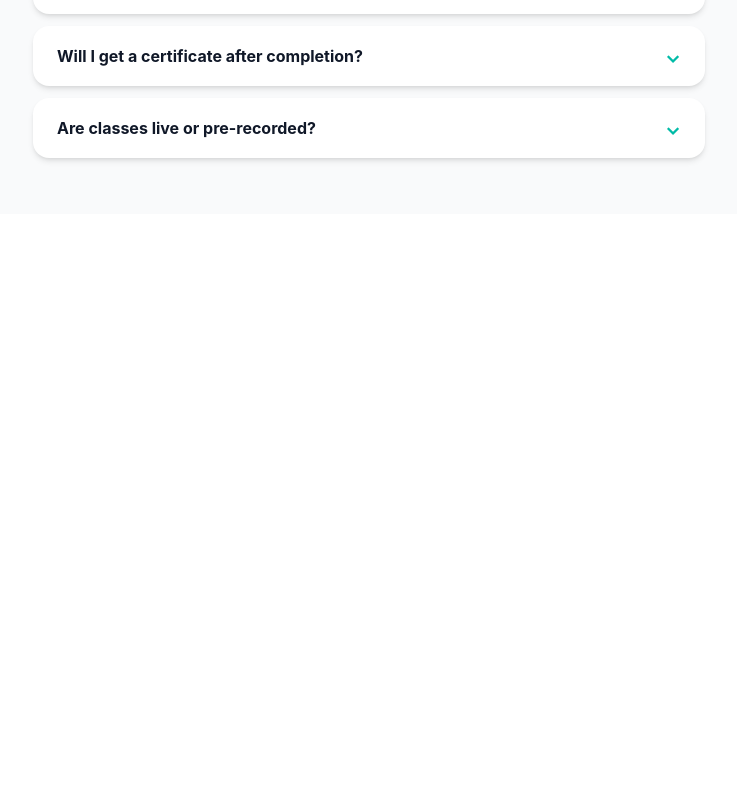
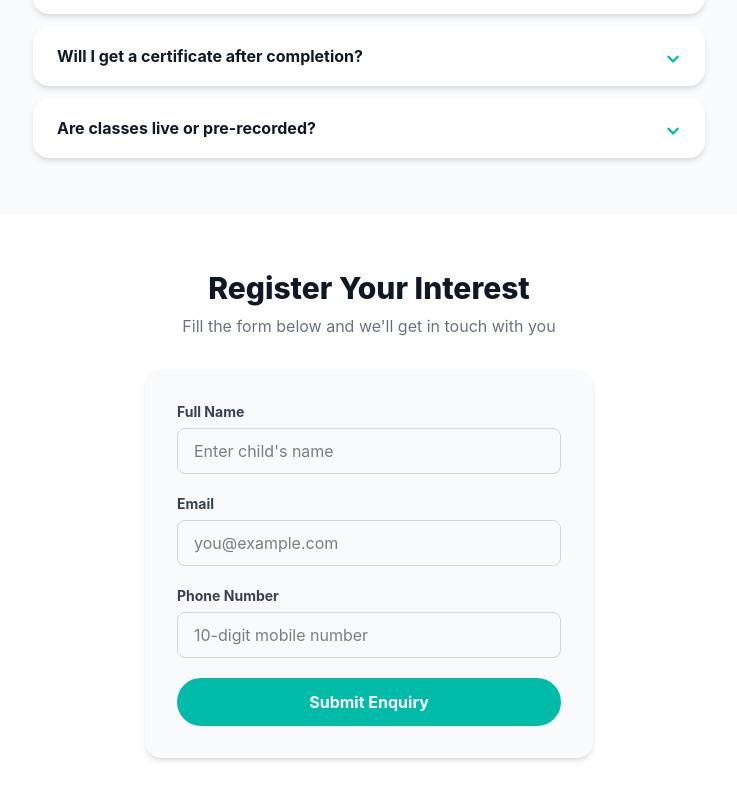
Before and after one commit to Ayaan005-sudo/kirdov, a React (Vite) app in the folder fronted/: page / in a window 1280 px wide. Shown: the part 1757-2557 px from the top of the page, without its empty margins (271-1008 px from the left). Before the commit the page ends 1971 px from the top, so only its background shows below. Built offline with nearby package versions, Linux system fonts and the light colour scheme.

Commit message:
registration form added

```diff
--- a/fronted/package.json
+++ b/fronted/package.json
@@ -12,7 +12,8 @@
   "dependencies": {
     "@tailwindcss/vite": "^4.3.1",
     "react": "^19.2.6",
-    "react-dom": "^19.2.6"
+    "react-dom": "^19.2.6",
+    "react-hook-form": "^7.79.0"
   },
   "devDependencies": {
     "@eslint/js": "^10.0.1",
--- a/fronted/src/App.jsx
+++ b/fronted/src/App.jsx
@@ -3,6 +3,7 @@ import HeroSection from './components/HeroSection';
 import WorkshopDetails from './components/WorkShopdetails';
 import LearningOutcomes from './components/LearningOutcomes';
 import FAQSection from './components/FAQSection';
+import RegistrationForm from './components/RegistrationForm';
 
 
 function App() {
@@ -12,6 +13,8 @@ function App() {
   <WorkshopDetails/>
   <LearningOutcomes/>
   <FAQSection/>
+  <RegistrationForm/>
+
   </>
   )
 }
--- /dev/null
+++ b/fronted/src/components/RegistrationForm.jsx
@@ -0,0 +1,145 @@
+// src/components/RegistrationForm.jsx
+
+import React, { useState } from 'react';
+import { useForm } from 'react-hook-form';
+
+const RegistrationForm = () => {
+
+  const {
+    register,
+    handleSubmit,
+    formState: { errors },
+    reset,
+  } = useForm();
+
+  const [isSubmitting, setIsSubmitting] = useState(false);
+  const [statusMessage, setStatusMessage] = useState(null); // success/error message
+
+  // Ye function tab chalega jab form VALID ho (saari validation pass ho jaye)
+  const onSubmit = async (data) => {
+    setIsSubmitting(true);
+    setStatusMessage(null);
+
+    try {
+      const response = await fetch('http://localhost:3000/enquiry', {
+        method: 'POST',
+        headers: { 'Content-Type': 'application/json' },
+        body: JSON.stringify(data),
+      });
+
+      const result = await response.json();
+
+      if (response.ok) {
+        setStatusMessage({ type: 'success', text:'Thank you! We will contact you soon.' });
+        reset(); // form clear kar do success ke baad
+      } else {
+        setStatusMessage({ type: 'error', text: result.message || 'Something went wrong. Try again.' });
+      }
+    } catch (error) {
+      setStatusMessage({ type: 'error', text: 'Server error. Please try again later.' });
+    } finally {
+      setIsSubmitting(false);
+    }
+  };
+
+  return (
+    <section id="register" className="bg-white px-6 py-14">
+      <h2 className="text-center text-3xl font-extrabold text-gray-900 mb-2">
+        Register Your Interest
+      </h2>
+      <p className="text-center text-gray-500 mb-8">
+        Fill the form below and we'll get in touch with you
+      </p>
+
+      <form
+        onSubmit={handleSubmit(onSubmit)}
+        className="max-w-md mx-auto bg-gray-50 rounded-2xl shadow-md p-8 flex flex-col gap-5"
+      >
+        {/* NAME FIELD */}
+        <div>
+          <label className="block text-sm font-bold text-gray-700 mb-1.5">
+            Full Name
+          </label>
+          <input
+            type="text"
+            placeholder="Enter child's name"
+            {...register('username', {
+              required: 'Name is required',
+              minLength: { value: 2, message: 'Name must be at least 2 characters' },
+            })}
+            className="w-full px-4 py-2.5 rounded-lg border border-gray-300 focus:outline-none focus:ring-2 focus:ring-teal-500"
+          />
+          {errors.name && (
+            <p className="text-red-500 text-xs mt-1">{errors.name.message}</p>
+          )}
+        </div>
+
+        {/* EMAIL FIELD */}
+        <div>
+          <label className="block text-sm font-bold text-gray-700 mb-1.5">
+            Email
+          </label>
+          <input
+            type="email"
+            placeholder="you@example.com"
+            {...register('email', {
+              required: 'Email is required',
+              pattern: {
+                value: /^[^\s@]+@[^\s@]+\.[^\s@]+$/,
+                message: 'Enter a valid email',
+              },
+            })}
+            className="w-full px-4 py-2.5 rounded-lg border border-gray-300 focus:outline-none focus:ring-2 focus:ring-teal-500"
+          />
+          {errors.email && (
+            <p className="text-red-500 text-xs mt-1">{errors.email.message}</p>
+          )}
+        </div>
+
+        {/* PHONE FIELD */}
+        <div>
+          <label className="block text-sm font-bold text-gray-700 mb-1.5">
+            Phone Number
+          </label>
+          <input
+            type="tel"
+            placeholder="10-digit mobile number"
+            {...register('mobile', {
+              required: 'Phone number is required',
+              pattern: {
+                value: /^[0-9]{10}$/,
+                message: 'Enter a valid 10-digit number',
+              },
+            })}
+            className="w-full px-4 py-2.5 rounded-lg border border-gray-300 focus:outline-none focus:ring-2 focus:ring-teal-500"
+          />
+          {errors.phone && (
+            <p className="text-red-500 text-xs mt-1">{errors.phone.message}</p>
+          )}
+        </div>
+
+        {/* SUBMIT BUTTON */}
+        <button
+          type="submit"
+          disabled={isSubmitting}
+          className="bg-teal-500 hover:bg-teal-600 disabled:bg-gray-400 text-white font-bold py-3 rounded-full transition-colors"
+        >
+          {isSubmitting ? 'Submitting...' : 'Submit Enquiry'}
+        </button>
+
+        {/* SUCCESS / ERROR MESSAGE */}
+        {statusMessage && (
+          <p
+            className={`text-center text-sm font-semibold ${
+              statusMessage.type === 'success' ? 'text-green-600' : 'text-red-500'
+            }`}
+          >
+            {statusMessage.text}
+          </p>
+        )}
+      </form>
+    </section>
+  );
+};
+
+export default RegistrationForm;
```
Also changed, not shown: 1 other file (tests, documents, lock files or other folders).
